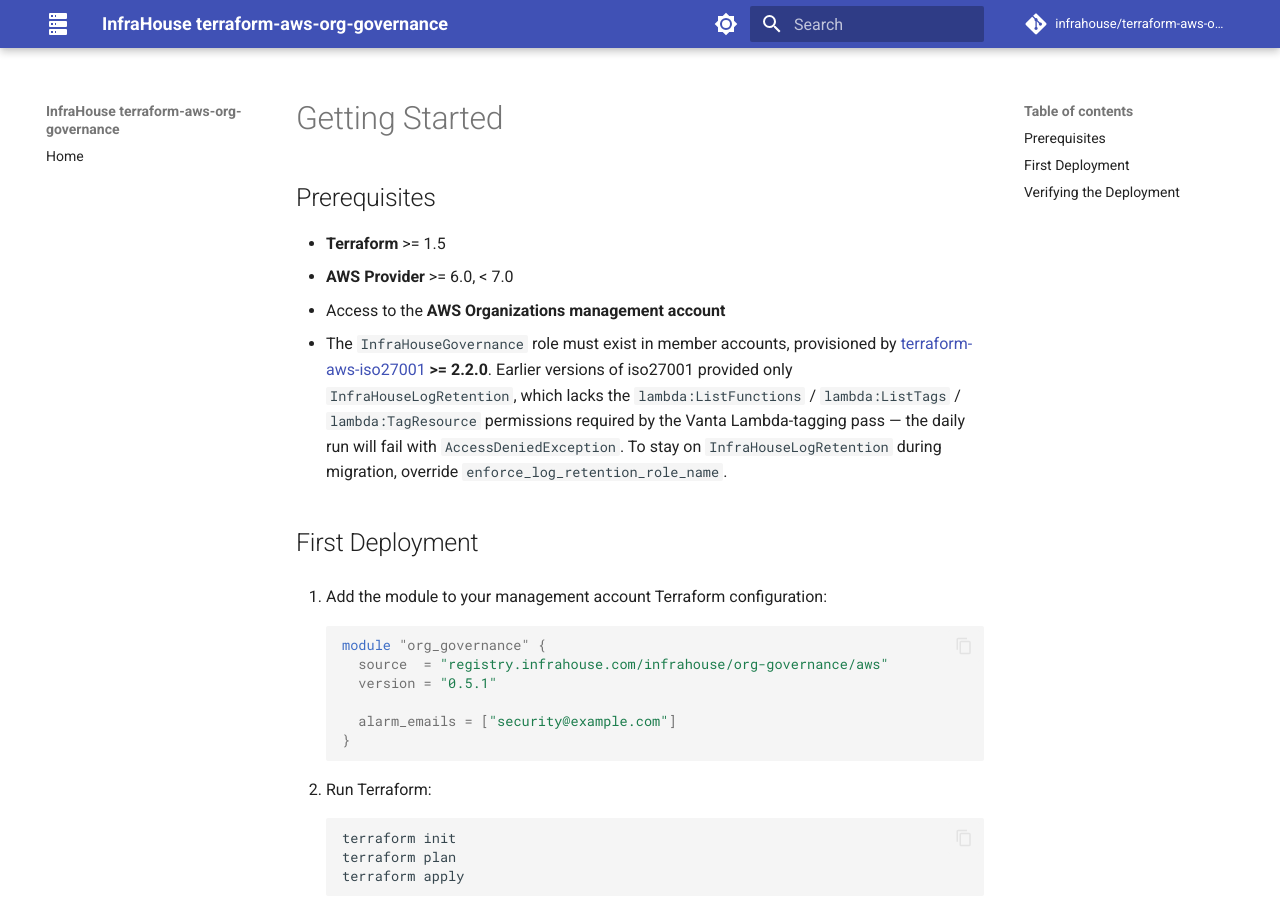
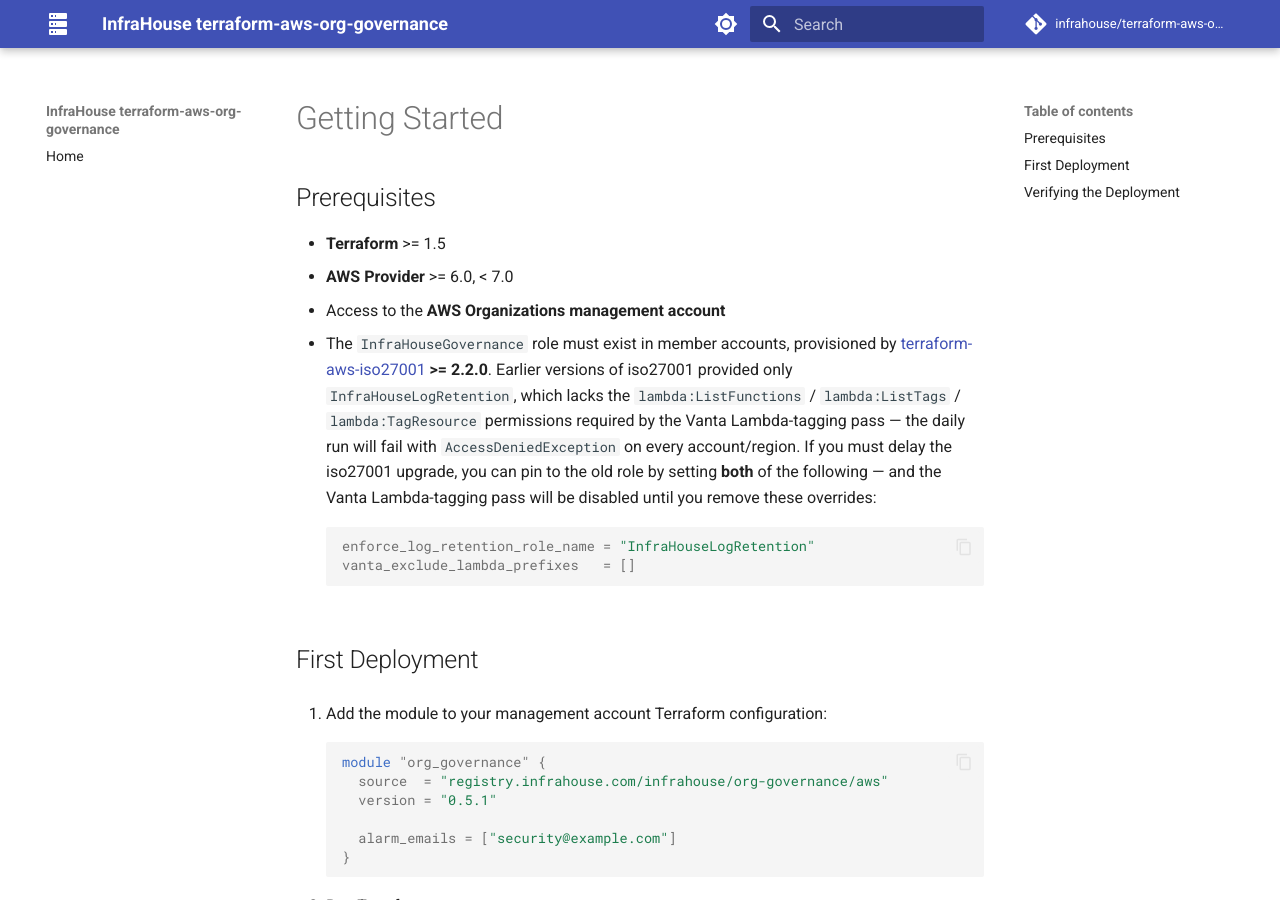
Before and after one commit to infrahouse/terraform-aws-org-governance, an MkDocs documentation site: the page built from docs/getting-started.md, in a window 1280 px wide and 900 px high. Built offline with MkDocs 1.6.1 and Material for MkDocs 9.7.7, drawn with Linux system fonts in a browser that asks for light colours; comment, search, counter and statistics services are not loaded.

Commit message:
docs: clarify that InfraHouseLogRetention requires disabling phase 3
The previous wording told operators they could stay on
InfraHouseLogRetention by overriding enforce_log_retention_role_name
alone. That role lacks the lambda:* permissions and the new Vanta
Lambda-tagging phase always runs, so the override would fail on
every account/region. Document that vanta_exclude_lambda_prefixes
must also be set to [] to disable the phase during migration.

Co-Authored-By: Claude Opus 4.7 (1M context) <noreply@anthropic.com>

````diff
--- a/docs/getting-started.md
+++ b/docs/getting-started.md
@@ -11,8 +11,15 @@
   `InfraHouseLogRetention`, which lacks the `lambda:ListFunctions` /
   `lambda:ListTags` / `lambda:TagResource` permissions required by
   the Vanta Lambda-tagging pass — the daily run will fail with
-  `AccessDeniedException`. To stay on `InfraHouseLogRetention` during
-  migration, override `enforce_log_retention_role_name`.
+  `AccessDeniedException` on every account/region. If you must
+  delay the iso27001 upgrade, you can pin to the old role by
+  setting **both** of the following — and the Vanta Lambda-tagging
+  pass will be disabled until you remove these overrides:
+
+    ```hcl
+    enforce_log_retention_role_name = "InfraHouseLogRetention"
+    vanta_exclude_lambda_prefixes   = []
+    ```
 
 ## First Deployment
 
````
